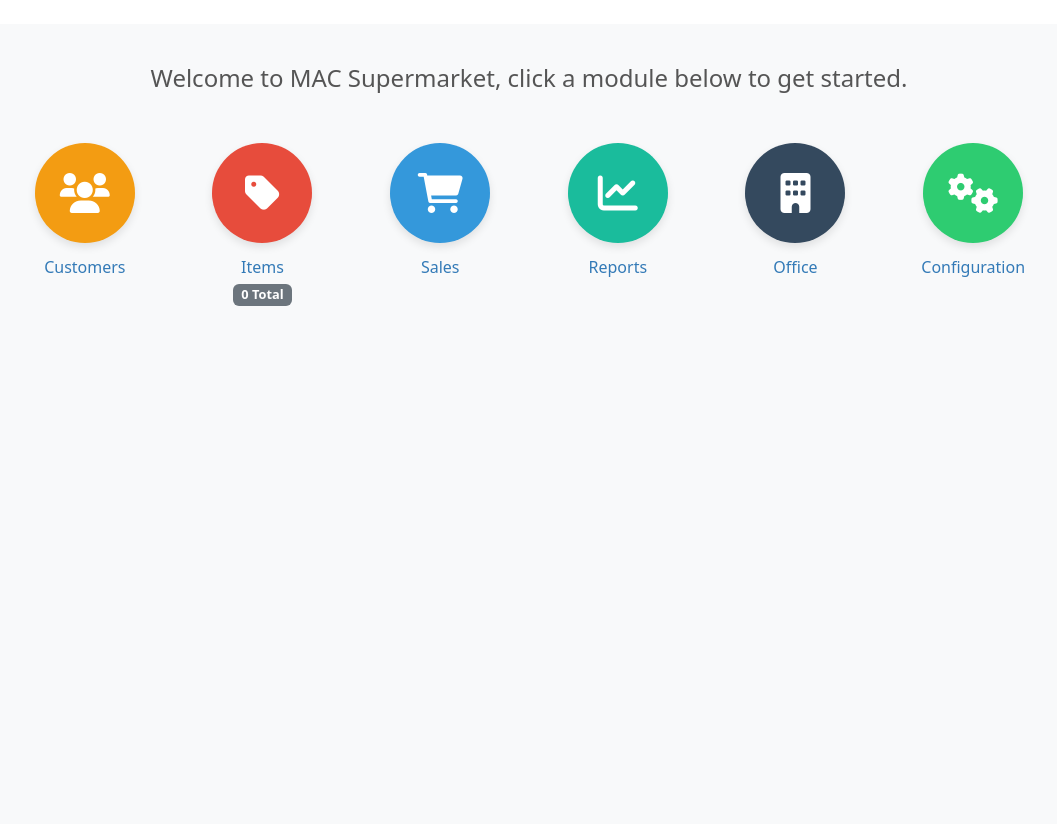
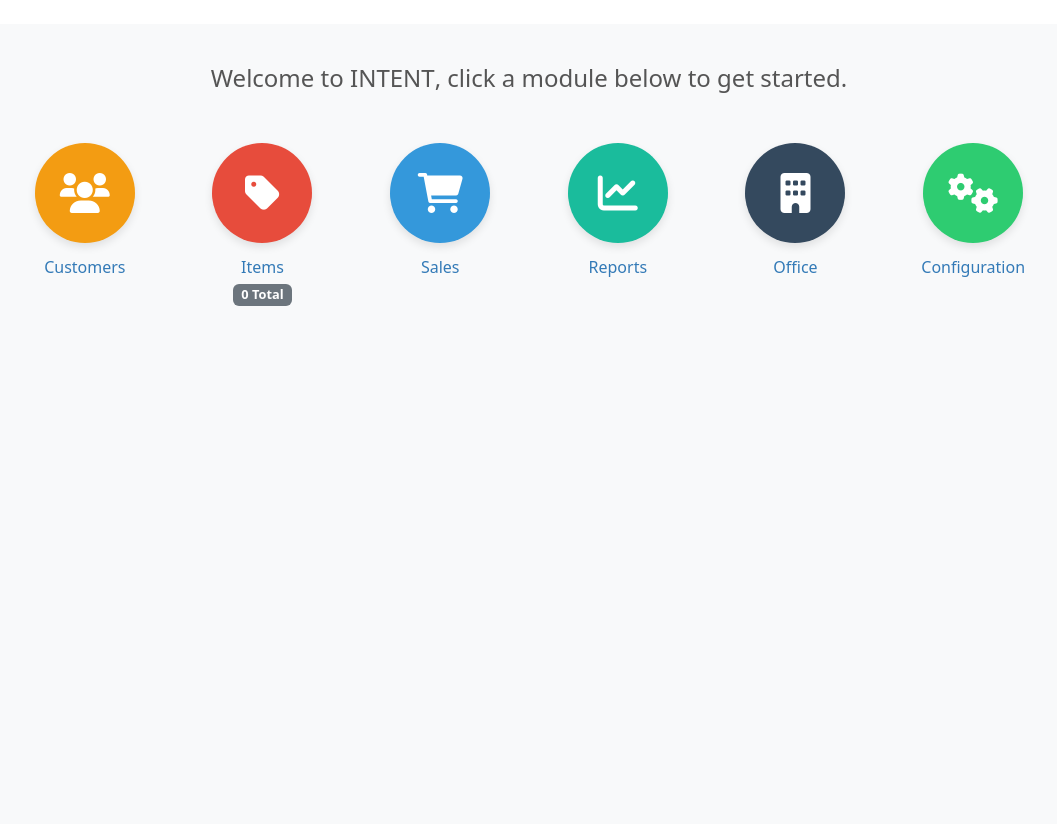
Before and after one commit to Naava-Peledgie/pos, a Django app: page / in a window 1280 px wide. Shown: the part 56-880 px from the top of the page, without its empty margins (111-1168 px from the left). Run offline with Django 5.2, Linux system fonts and the light colour scheme; the visitor is signed in with stand-in values (Sample User, id 1); data that the repository does not hold is empty; some libraries are stand-ins or nearby versions.

Commit message:
CHANGED DASHBOARD DISPLAY WELCOME NAME

```diff
--- a/core/templates/core/dashboard.html
+++ b/core/templates/core/dashboard.html
@@ -53,7 +53,7 @@
 </style>
 
 <div class="pos-container">
-    <h2 class="welcome-text">Welcome to <strong>MAC Supermarket</strong>, click a module below to get started.</h2>
+    <h2 class="welcome-text">Welcome to <strong>INTENT</strong>, click a module below to get started.</h2>
 
     <div class="module-grid">
         <a href="/admin/core/customer/" class="module-item">
```
